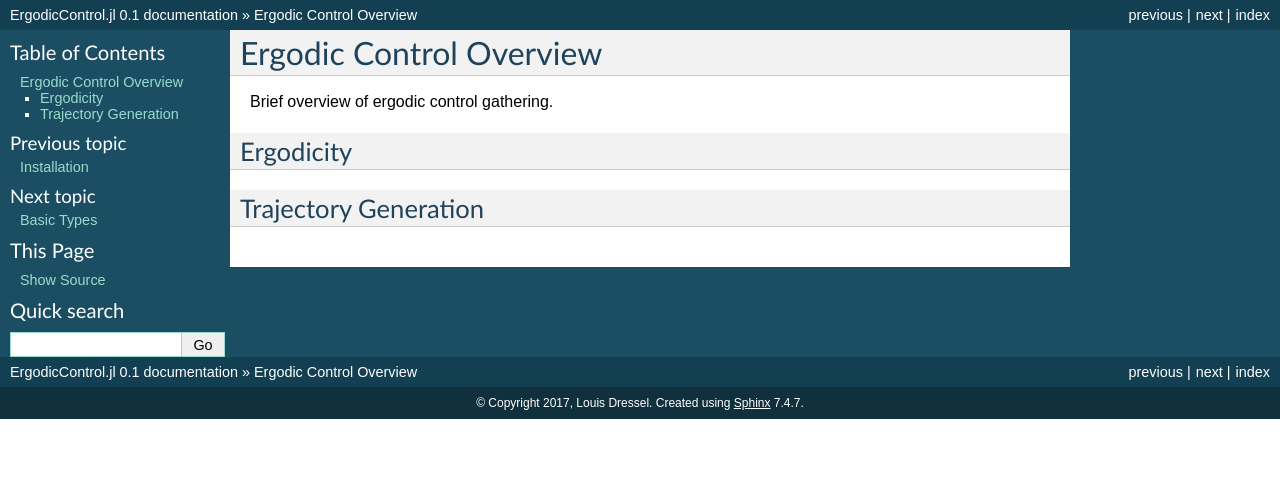
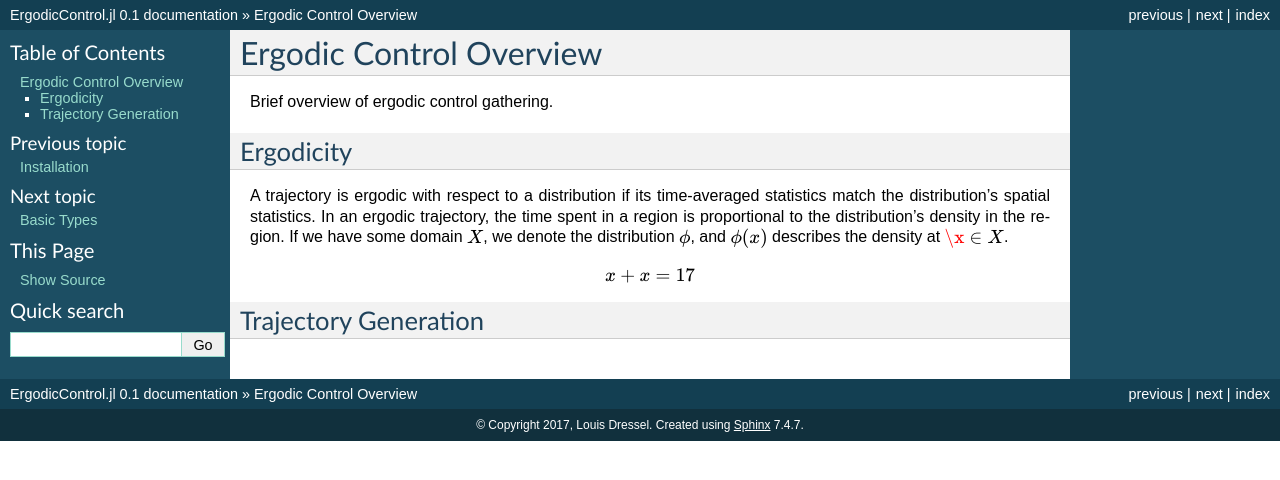
Before and after one commit to dressel/ErgodicControl.jl, a Sphinx documentation site: the page built from docs/ergodic_control.rst, in a window 1280 px wide. Shown: the top 480 px of the page. Built offline with Sphinx 7.4.7, drawn with Linux system fonts in a browser that asks for light colours.

Commit message:
trying to add math

```diff
--- a/docs/ergodic_control.rst
+++ b/docs/ergodic_control.rst
@@ -7,6 +7,12 @@ Brief overview of ergodic control gathering.
 
 Ergodicity
 ===========
+A trajectory is ergodic with respect to a distribution if its time-averaged statistics match the distribution's spatial statistics.
+In an ergodic trajectory, the time spent in a region is proportional to the distribution's density in the region.
+If we have some domain :math:`X`, we denote the distribution :math:`\phi`, and :math:`\phi(x)` describes the density at :math:`\x\in X`.
+
+.. math::
+    x + x = 17
 
 
 Trajectory Generation
```
